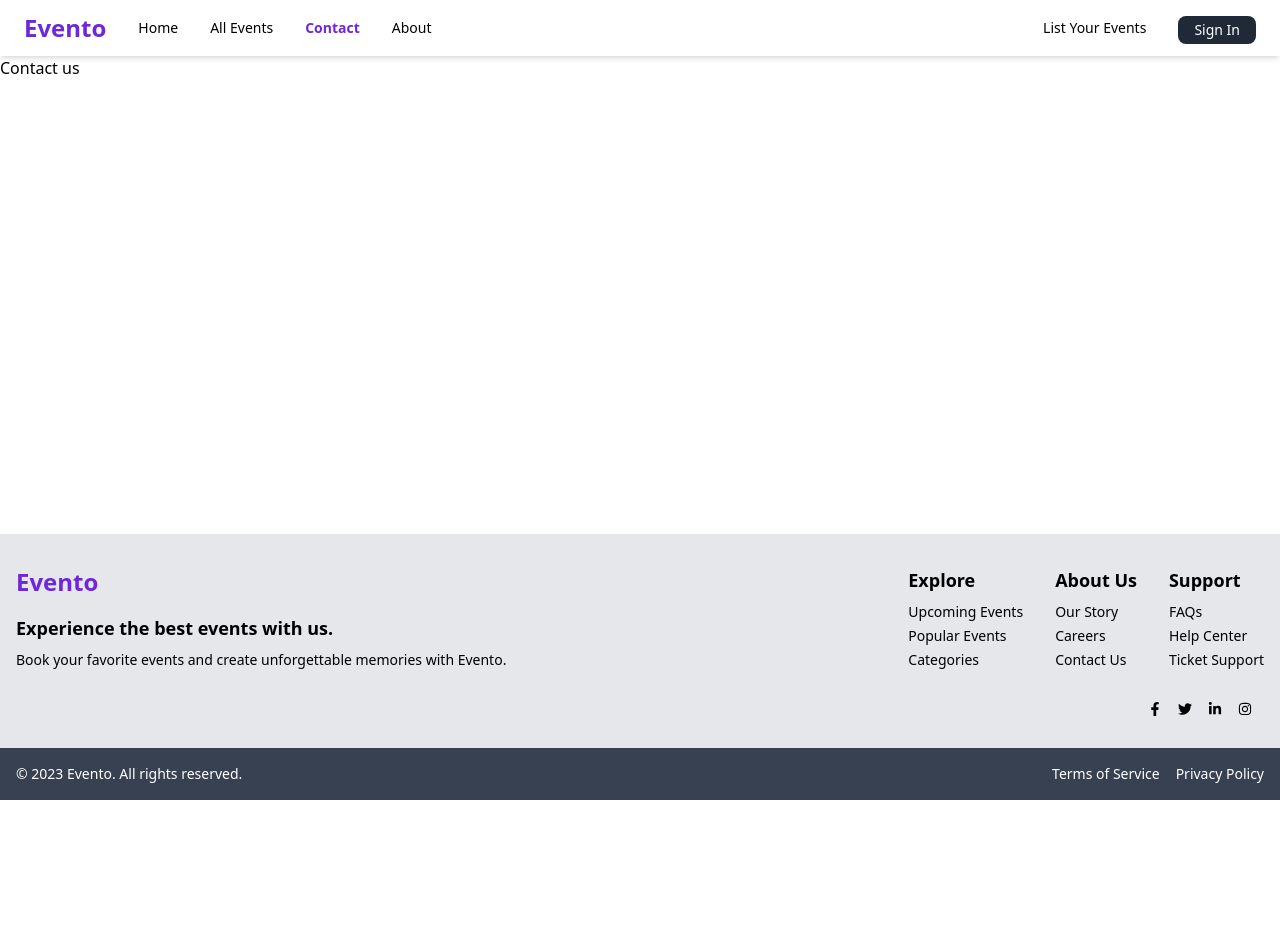
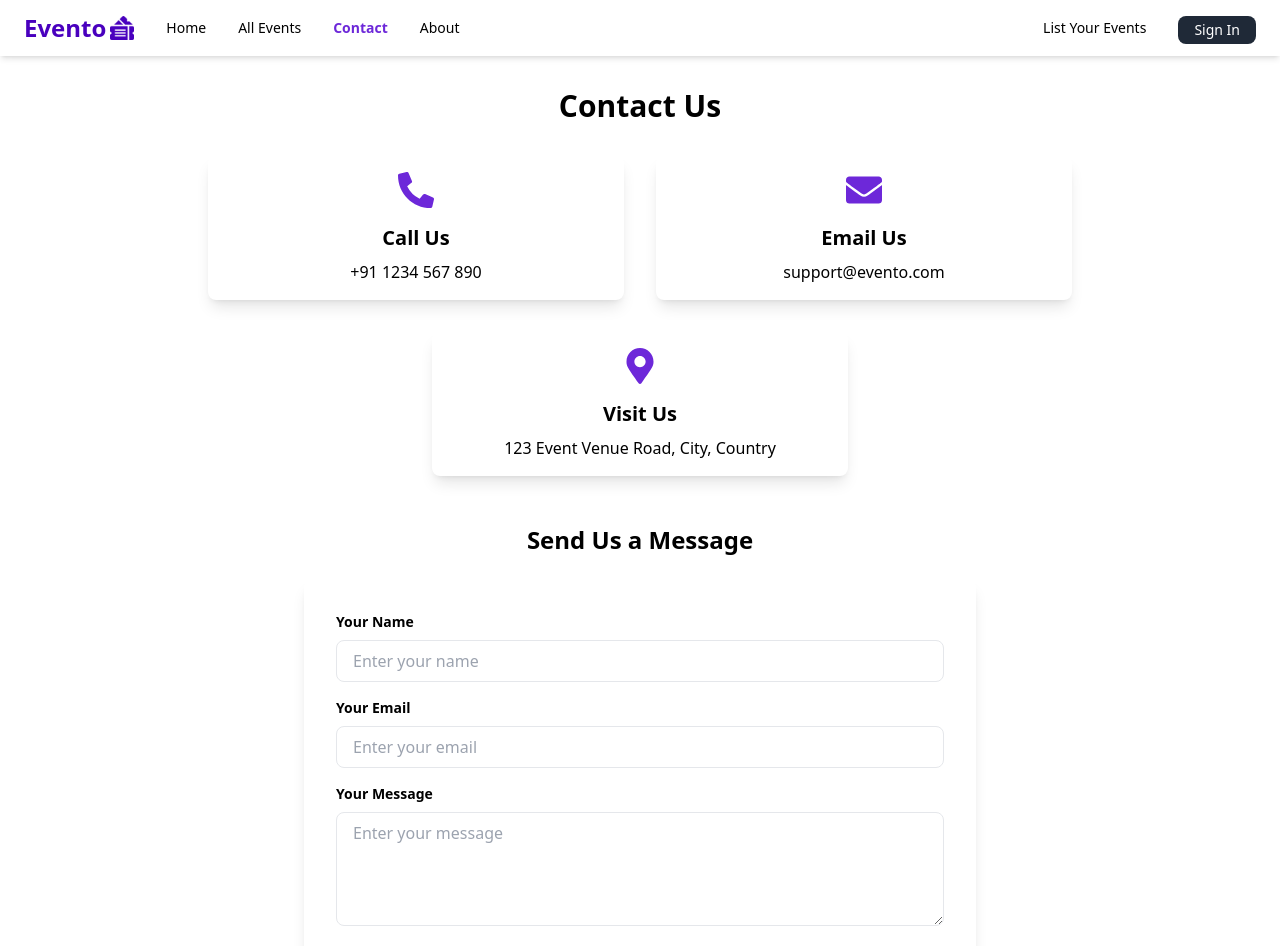
Before and after one commit to aashiashfak/project_evento_frontend_react, a React (Vite) app: page /contact in a window 1280 px wide. Shown: the top 946 px of the page. Before the commit the page ends 800 px from the top, so only its background shows below. Built offline with nearby package versions, Linux system fonts and the light colour scheme.

Commit message:
update html icon img and updated some styles added raw content in about us and contact us

```diff
--- a/index.html
+++ b/index.html
@@ -2,7 +2,7 @@
 <html lang="en">
   <head>
     <meta charset="UTF-8" />
-    <link rel="icon" type="image/svg+xml" href="/vite.svg" />
+    <link rel="icon" type="image/png" href="/src/assets/StaticImages/Logo.png" />
     <meta name="viewport" content="width=device-width, initial-scale=1.0" />
     <title>Evento</title>
     <script src="https://accounts.google.com/gsi/client/" async></script>
--- a/src/components/Events/Accordion.jsx
+++ b/src/components/Events/Accordion.jsx
@@ -15,9 +15,9 @@ const Accordion = ({title, description}) => {
         className="flex justify-between w-full items-center"
         onClick={toggleAccordion}
       >
-        <span className="text-violet-700 px-4 font-semibold">{title}</span>
+        <span className="text-violet-700 pr-2  font-semibold">{title}</span>
         <FaChevronDown
-          className={`text-violet-700 font-bold text-2xl transition-transform duration-500 ${
+          className={`text-violet-700 font-bold text-sm transition-transform duration-500 ${
             accordion ? "rotate-180" : "rotate-0"
           }`}
         />
--- a/src/components/Events/Organizer.jsx
+++ b/src/components/Events/Organizer.jsx
@@ -8,7 +8,7 @@ const Organizer = ({vendor_id, email, phone, name, photo}) => {
   const [isFollowed, setIsFollowed] = useState(false);
   const [error, setError] = useState(null);
 
-  const baseUrl = "http://localhost:8000/media/";
+  const baseUrl = "https://api.evento.ink/media/";
 
   useEffect(() => {
     const fetchVendorStatus = async () => {
--- a/src/components/Header/Header.jsx
+++ b/src/components/Header/Header.jsx
@@ -14,7 +14,7 @@ const Header = () => {
   const searchResults = location.pathname === "/search-results";
 
   return (
-    <div className={`sticky top-0 z-20 flex flex-col md:flex-row items-center justify-between px-6 py-3 bg-white ${isHomePage || searchResults ? "" : "shadow-md" }`}>
+    <div className={`sticky top-0 z-20 flex flex-col md:flex-row items-center justify-between px-6 pt-3  md:py-3  bg-white ${isHomePage || searchResults ? "" : "shadow-md" }`}>
       <div className="flex items-center justify-between w-full md:w-auto">
         <Logo />
         <div className="flex md:hidden items-center">
--- a/src/components/Header/Logo.jsx
+++ b/src/components/Header/Logo.jsx
@@ -1,12 +1,22 @@
 import React from 'react'
 import { useNavigate } from 'react-router-dom'
+import LogoImg from "../../assets/StaticImages/Logo.png"
 
 
 const Logo = () => {
   const navigate = useNavigate()
   return (
-    <div onClick={() => navigate("/")} className="hover:cursor-pointer">
-      <h1 className="font-bold text-2xl text-violet-700">Evento</h1>
+    <div
+      onClick={() => navigate("/")}
+      className="hover:cursor-pointer flex gap-1"
+    >
+      <h1
+        className="font-bold text-2xl"
+        style={{color: "#4900be"}}
+      >
+        Evento
+      </h1>
+      <img src={LogoImg} alt="" className=" w-6 h-6 mt-1 " />
     </div>
   );
 }
--- a/src/components/Header/SearchBar.jsx
+++ b/src/components/Header/SearchBar.jsx
@@ -44,7 +44,7 @@ const SearchBar = () => {
   };
 
   return (
-    <div className="flex w-full pb-4 px-8 shadow-lg pt-1 sm:pt-0 sticky top-[72px] sm:top-[72px] z-10 bg-white md:top-[56px]">
+    <div className="flex w-full pb-4 px-8 shadow-lg  sm:pt-0 sticky top-[60px] sm:top-[72px] z-10 bg-white md:top-[56px]">
       <form onSubmit={handleSubmit} className="flex w-full ">
         <div className="relative flex-grow">
           <input
--- a/src/components/userLayout/UserFooter.jsx
+++ b/src/components/userLayout/UserFooter.jsx
@@ -3,9 +3,9 @@ import {
   FaFacebookF,
   FaTwitter,
   FaLinkedinIn,
-  FaInstagram,
 } from "react-icons/fa";
 import Logo from "../Header/Logo";
+import {AiFillInstagram} from "react-icons/ai";
 
 const UserFooter = () => {
   return (
@@ -121,7 +121,7 @@ const UserFooter = () => {
           rel="noopener noreferrer"
           className="hover:text-violet-600"
         >
-          <FaInstagram />
+          <AiFillInstagram />
         </a>
       </div>
 
--- a/src/pages/user/Contact.jsx
+++ b/src/pages/user/Contact.jsx
@@ -1,14 +1,108 @@
-import React from 'react'
-import Header from '../../components/Header/Header';
-import NavHeader from '../../components/Header/navHeader/NavHeader';
+import React from "react";
+import Header from "../../components/Header/Header";
+import {FaPhoneAlt, FaEnvelope, FaMapMarkerAlt} from "react-icons/fa";
 
 const Contact = () => {
   return (
     <div>
       <Header />
-      <h1>Contact us</h1>
+      <div className="container mx-auto py-8 px-4">
+        <h1 className="text-3xl font-bold text-center mb-8">Contact Us</h1>
+
+        {/* Contact Information Section */}
+        <div className="flex flex-wrap justify-center gap-8">
+          <div className="w-full md:w-1/3 p-4 bg-white shadow-lg rounded-lg text-center flex flex-col items-center justify-center">
+            <div>
+              <FaPhoneAlt className="text-4xl text-violet-700 mb-4" />
+            </div>
+            <div>
+              <h2 className="text-xl font-semibold mb-2">Call Us</h2>
+              <p>+91 1234 567 890</p>
+            </div>
+          </div>
+
+          <div className="w-full md:w-1/3 p-4 bg-white shadow-lg rounded-lg text-center flex flex-col items-center justify-center">
+            <div>
+              <FaEnvelope className="text-4xl text-violet-700 mb-4" />
+            </div>
+            <div>
+              <h2 className="text-xl font-semibold mb-2">Email Us</h2>
+              <p>support@evento.com</p>
+            </div>
+          </div>
+
+          <div className="w-full md:w-1/3 p-4 bg-white shadow-lg rounded-lg text-center flex flex-col items-center justify-center">
+            <div>
+              <FaMapMarkerAlt className="text-4xl text-violet-700 mb-4" />
+            </div>
+            <div>
+              <h2 className="text-xl font-semibold mb-2">Visit Us</h2>
+              <p>123 Event Venue Road, City, Country</p>
+            </div>
+          </div>
+        </div>
+
+        {/* Contact Form Section */}
+        <div className="mt-12">
+          <h2 className="text-2xl font-semibold text-center mb-6">
+            Send Us a Message
+          </h2>
+          <form className="max-w-2xl mx-auto bg-white p-8 rounded-lg shadow-lg">
+            <div className="mb-4">
+              <label
+                className="block text-sm font-semibold mb-2"
+                htmlFor="name"
+              >
+                Your Name
+              </label>
+              <input
+                type="text"
+                id="name"
+                className="w-full px-4 py-2 border rounded-lg focus:outline-none focus:ring-2 focus:ring-violet-700"
+                placeholder="Enter your name"
+              />
+            </div>
+            <div className="mb-4">
+              <label
+                className="block text-sm font-semibold mb-2"
+                htmlFor="email"
+              >
+                Your Email
+              </label>
+              <input
+                type="email"
+                id="email"
+                className="w-full px-4 py-2 border rounded-lg focus:outline-none focus:ring-2 focus:ring-violet-700"
+                placeholder="Enter your email"
+              />
+            </div>
+            <div className="mb-4">
+              <label
+                className="block text-sm font-semibold mb-2"
+                htmlFor="message"
+              >
+                Your Message
+              </label>
+              <textarea
+                id="message"
+                className="w-full px-4 py-2 border rounded-lg focus:outline-none focus:ring-2 focus:ring-violet-700"
+                rows="4"
+                placeholder="Enter your message"
+              ></textarea>
+            </div>
+            <div className="text-center">
+              <button
+                type="submit"
+                className="bg-violet-700 text-white px-6 py-2 rounded-lg hover:bg-violet-900 transition duration-200"
+              >
+                Send Message
+              </button>
+            </div>
+          </form>
+        </div>
+      </div>
     </div>
   );
-}
+};
 
-export default Contact
+export default Contact;
--- a/src/pages/user/EventDetail.jsx
+++ b/src/pages/user/EventDetail.jsx
@@ -181,7 +181,7 @@ const EventDetail = () => {
   return (
     <div>
       <Header />
-      <div className="container mx-auto sm:px-10 md:px-20 lg:px-28 pt-6 p-12">
+      <div className="container mx-auto sm:px-4 md:px-20 lg:px-28 pt-6 p-4">
         <div className="">
           <div className="w-full mb-5  h-80 shadow-md rounded ">
             {event_img_1 ? (
--- a/src/pages/vendor/Events.jsx
+++ b/src/pages/vendor/Events.jsx
@@ -96,7 +96,7 @@ const Events = () => {
                   </td>
                   <td className="px-4 py-2">
                     <img
-                      className="w-20 h-20 rounded-md"
+                      className="min-w-20 min-h-20 rounded-md"
                       src={`${baseUrl}${event.event_img_1}`}
                       alt={event.event_name}
                     />
```
Also changed, not shown: src/pages/user/AboutUs.jsx (+55 -6 lines), src/assets/StaticImages/Logo.png (added).
